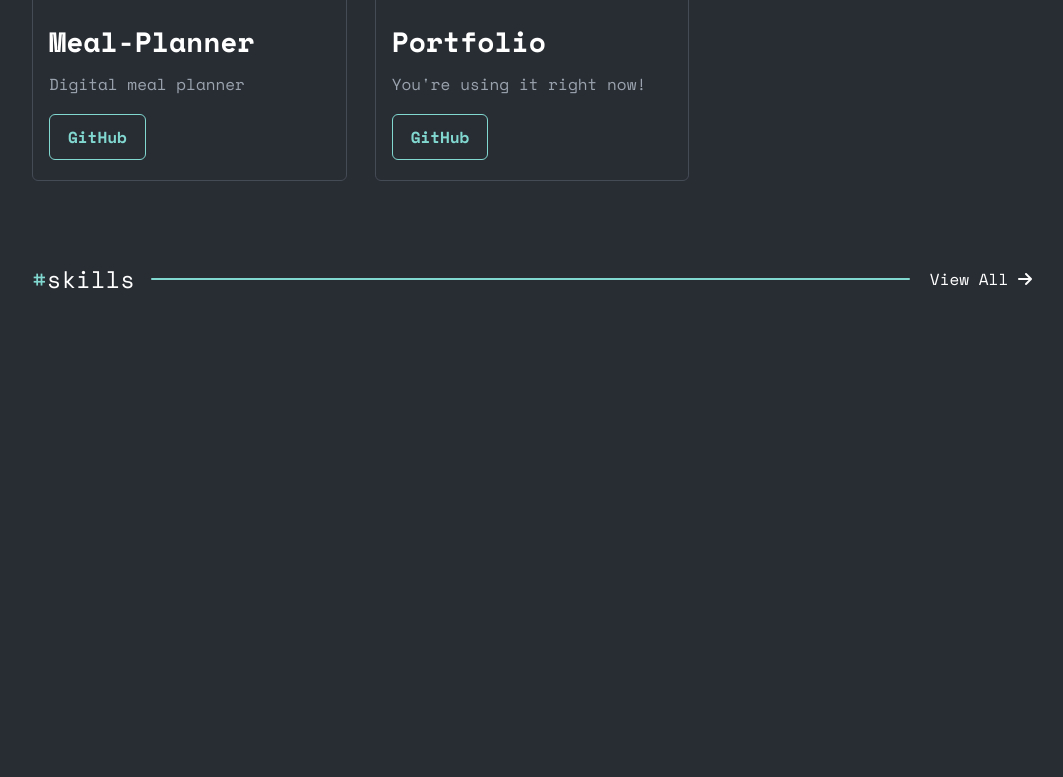
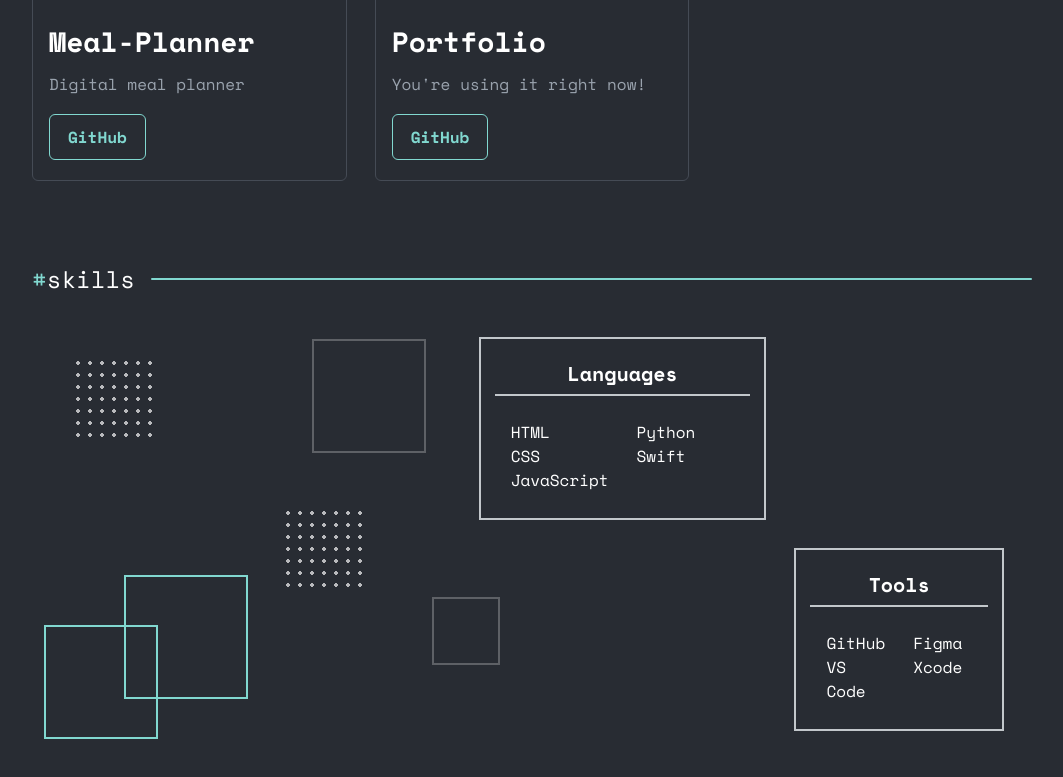
Before and after one commit to mariahstutey/mariahstutey.github.io, a plain HTML site: page index.html in a window 1280 px wide. Shown: the part 1193-1970 px from the top of the page, without its empty margins (108-1171 px from the left). Before the commit the page ends 1530 px from the top, so only its background shows below. Drawn offline with nearby package versions, Linux system fonts and the light colour scheme.

Commit message:
add skill cards

```diff
--- a/index.html
+++ b/index.html
@@ -119,9 +119,46 @@
       <div class="skills-title">
         <h2><span class="hash">#</span>skills</h2>
       </div>
+    </div>
 
-      <div class="view-all">
-        <a href="./works.html">View All <i class="fa-solid fa-arrow-right"></i></a>
+    <div class="skills-container">
+
+      <div class="skills-decor">
+        <div class="dots dots-top-left" aria-hidden="true"></div>
+
+        <div class="outline-square outline-1" aria-hidden="true"></div>
+
+        <div class="double-squares" aria-hidden="true">
+          <div class="square s-a"></div>
+          <div class="square s-b"></div>
+        </div>
+
+        <div class="dots dots-center" aria-hidden="true"></div>
+
+        <div class="outline-square outline-2" aria-hidden="true"></div>
+      </div>
+
+      <div class="skills-cards">
+        <div class="card card-1">
+          <h3>Languages</h3>
+          <ul>
+            <li>HTML</li>
+            <li>CSS</li>
+            <li>JavaScript</li>
+            <li>Python</li>
+            <li>Swift</li>
+          </ul>
+        </div>
+
+        <div class="card card-2">
+          <h3>Tools</h3>
+          <ul>
+            <li>GitHub</li>
+            <li>VS Code</li>
+            <li>Figma</li>
+            <li>Xcode</li>
+          </ul>
+        </div>
       </div>
     </div>
   </main>
--- a/resources/style.css
+++ b/resources/style.css
@@ -283,6 +283,15 @@ main {
     color:#282c33;
 }
 
+.skills-container {
+    max-width: 1000px;
+    margin: 40px auto 120px;
+    padding: 0 20px;
+    display: flex;
+    gap: 150px;
+    align-items: flex-start;
+}
+
 .skills-header {
     display: flex;
     align-items: center;
@@ -301,7 +310,7 @@ main {
 
 .skills-title h2 {
     margin: 0;
-    font-weighT: 400;
+    font-weight: 400;
 }
 
 .skills-title h2 .hash {
@@ -317,6 +326,95 @@ main {
 
 }
 
+.skills-decor {
+    width: 44%;
+    min-height: 420px;
+    position: relative;
+    padding-left: 12px;
+}
+
+.dots {
+    width: 88px;
+    height: 88px;
+    background-image: radial-gradient(circle, rgba(255, 255, 255, 0.75) 2px, transparent 2px);
+    background-size: 12px 12px;
+    opacity: 0.9;
+}
+.dots-top-left { position: absolute; left: 40px; top: 20px; transform: none; }
+.dots-center { position: absolute; left: 250px; top: 170px; transform: none; }
+
+.outline-square {
+    width: 110px;
+    height: 110px;
+    border: 2px solid rgba(255, 255, 255, 0.25);
+    position: absolute;
+    box-shadow: none;
+}
+.outline-1 { left: 280px; top: 2px; }
+.outline-2 { left: 400px; top: 260px; width: 64px; height: 64px; }
+
+.double-squares {
+    position: absolute;
+    left: 12px;
+    bottom: 22px;
+    width: 220px;
+    height: 160px;
+}
+
+.double-squares .square {
+    position: absolute;
+    border: 2px solid #81d8d0;
+    background: transparent;
+}
+.square.s-a { width: 110px; height: 110px; left: 0; top: 50px; }
+.square.s-b { width: 120px; height: 120px; left: 80px; top: 0px; }
+
+.skills-cards {
+    width: 56%;
+    display: grid;
+    grid-template-columns: repeat(3, 1fr);
+    grid-template-rows: auto auto;
+    gap: 28px;
+    align-items: start;
+}
+
+.skills-cards .card {
+    border: 2px solid rgba(233, 238, 242, 0.80);
+    padding: 14px;
+    background: transparent;
+    min-height: 92px;
+    display: flex;
+    flex-direction: column;
+    gap: 12px;
+    box-sizing: border-box;
+}
+
+.skills-cards .card h3 {
+    margin: 0;
+    font-weight: 700;
+    font-size: 20px;
+    padding: 6px 0;
+    border-bottom: 2px solid rgba(233, 238, 242, 0.80);
+    text-align: center;
+}
+
+.skills-cards .card ul {
+    list-style: none;
+    margin: 0;
+    padding: 12px 16px;
+    box-sizing: border-box;
+    column-count: 2;
+    column-gap: 28px;
+    -webkit-column-count: 2;
+    -webkit-column-count: 28px;
+    -webkit-column-break-inside: avoid;
+    -moz-column-break-inside: avoid;
+    break-inside: avoid;
+}
+
+.card-1 { grid-column: 1 / 2; grid-row: 1 / 2; }
+.card-2 { grid-column: 2 / 3; grid-row: 2 / 2; }
+
 @media (max-width: 1100px) {
     .container {
         margin-left: 100px;
```
